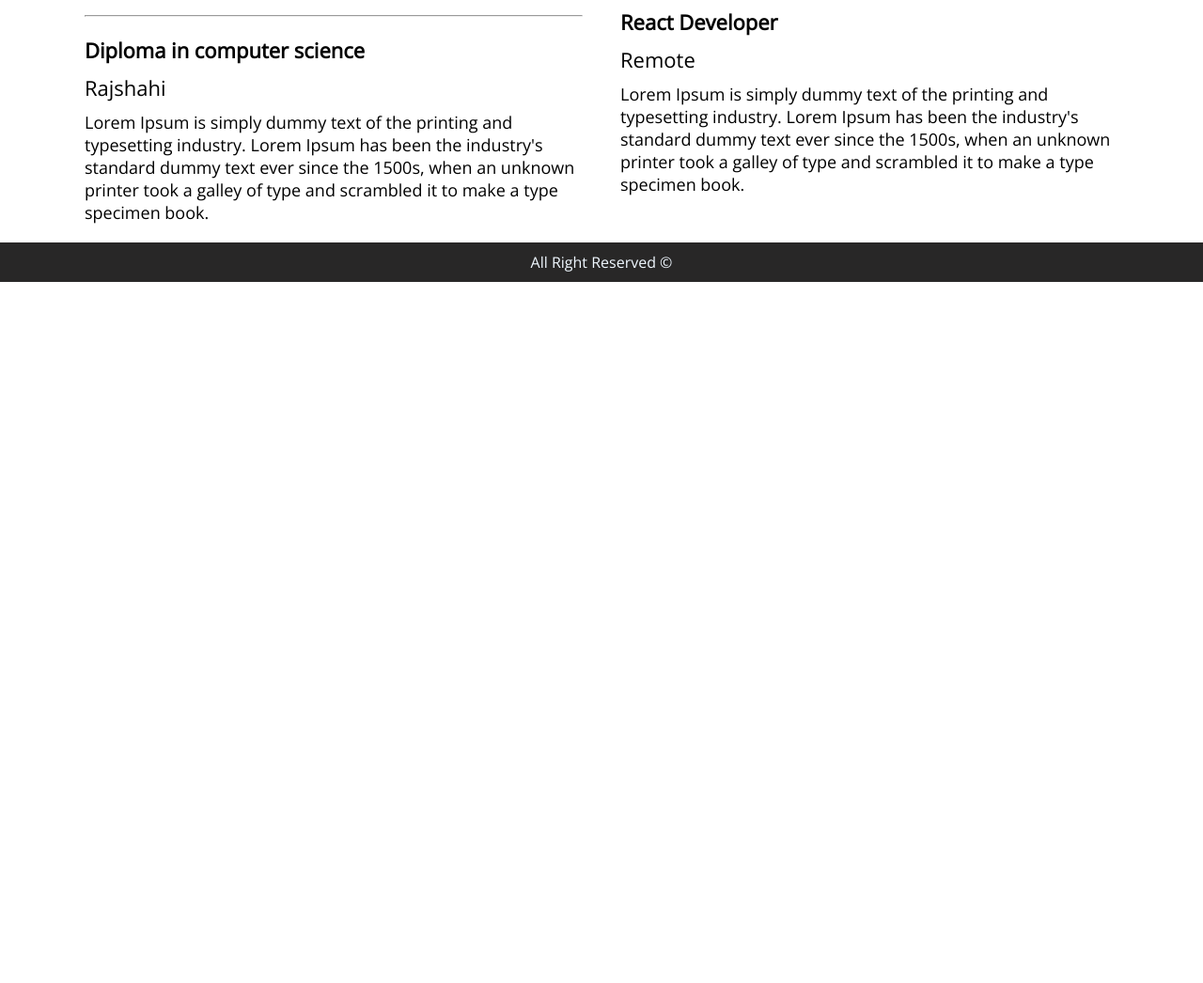
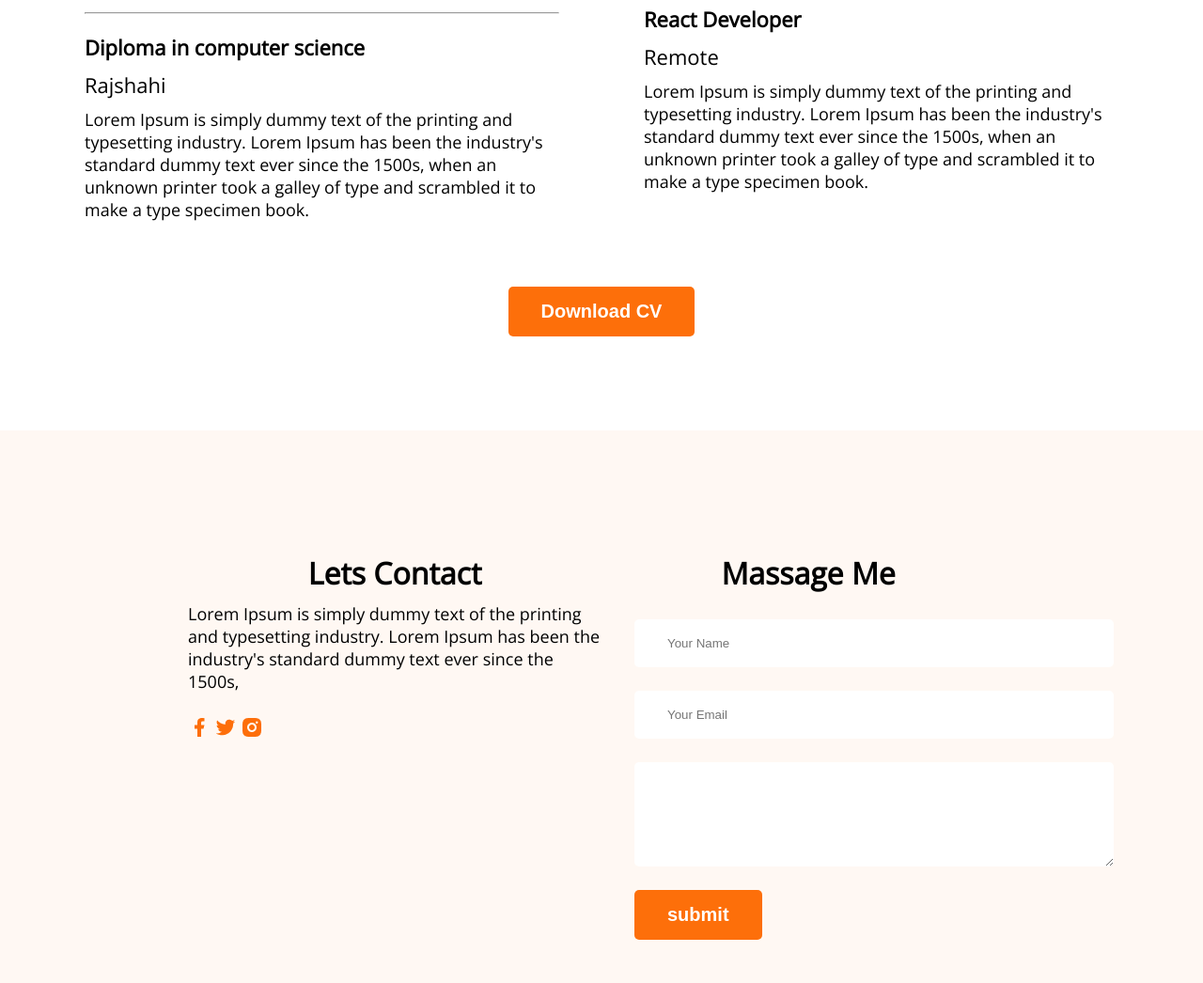
Before and after one commit to MernSpace/protfollio, a plain HTML site: page index.html in a window 1280 px wide. Shown: the part 2629-3675 px from the top of the page at 94% size. Before the commit the page ends 2929 px from the top, so only its background shows below. Drawn offline with nearby package versions, Linux system fonts and the light colour scheme.

Commit message:
finished

```diff
--- a/index.html
+++ b/index.html
@@ -89,6 +89,8 @@
             </div>
         </section>
 
+<!--        resume section-->
+
         <section>
             <h1 class="section-title">A summary of my Resume</h1>
             <div class="resume-container">
@@ -140,10 +142,34 @@
                     </div>
                 </div>
             </div>
+           <div class="btn-resume">
+               <button class="btn-primary ">Download CV</button>
+           </div>
         </section>
+
     </main>
 <footer class="footer">
-    <p>All Right Reserved &copy;</p>
+    <div class="contact-container">
+        <div class="contact-colum">
+            <h1 class="section-title">Lets Contact</h1>
+            <p class="section-description">Lorem Ipsum is simply dummy text of the printing and typesetting industry. Lorem Ipsum has been the industry's standard dummy text ever since the 1500s,</p>
+            <div class="social-icon">
+                <a href=""><img src="images/icons/facebook.png"/></a>
+                <a href=""><img src="images/icons/twitter.png"/></a>
+                <a href=""><img src="images/icons/insta.png"/></a>
+            </div>
+
+        </div>
+        <div class="contact-colum">
+            <h1 class="section-title">Massage Me</h1>
+            <form class="contact-form" action="">
+                <input type="text" placeholder="Your Name">
+                <input type="text" placeholder="Your Email">
+                <textarea rows="5" cols="30" ></textarea>
+                <input class="btn-primary" type="submit" value="submit">
+            </form>
+        </div>
+    </div>
 </footer>
 </body>
 </html>
--- a/style.css
+++ b/style.css
@@ -145,18 +145,8 @@ main{
     margin-top: 30px;
 }
 
-/*footer*/
-.footer{
-    background: #282727;
-    color: aliceblue;
-    text-align: center;
-    padding: 10px;
-}
 
-.footer p{
-    background: #282727;
-    color: aliceblue;
-}
+
 
 /*skill*/
 
@@ -201,9 +191,8 @@ main{
 .resume-container{
     display: flex;
     justify-content: space-around;
-    margin-top: 30px;
-
-
+   gap:50px;
+    margin-bottom: 50px;
 }
 
 
@@ -212,8 +201,8 @@ main{
 }
 
 .resume-title{
-    font-size: 22px;
-    font-weight: 500;
+    font-size: 35px;
+    font-weight: 700;
     margin-bottom: 20px;
 }
 
@@ -236,3 +225,40 @@ main{
     font-weight: 400;
     padding-bottom: 20px;
 }
+
+.btn-resume{
+    align-items: center;
+    text-align: center;
+    margin-top: 50px;
+}
+
+/*contact section style*/
+.footer{
+    background: #FFF8F3;
+padding: 130px 200px;
+    margin-top: 100px;
+    gap: 100px;
+}
+
+.contact-container{
+    display: flex;
+}
+
+.contact-colum{
+    width: 50%;
+}
+
+.contact-form ,input[type='text'],textarea{
+    display: block;
+
+    padding: 18px 35px;
+    color: #757575;
+    border: 0;
+    border-radius: 5px;
+    width: 100%;
+    margin-bottom: 25px;
+}
+
+.social-icon{
+    margin-top: 25px;
+}
```
